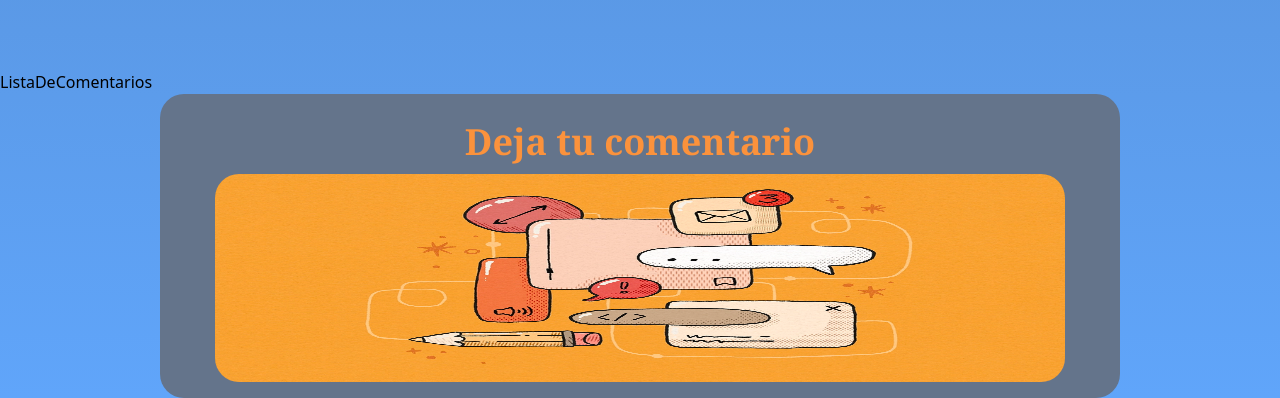
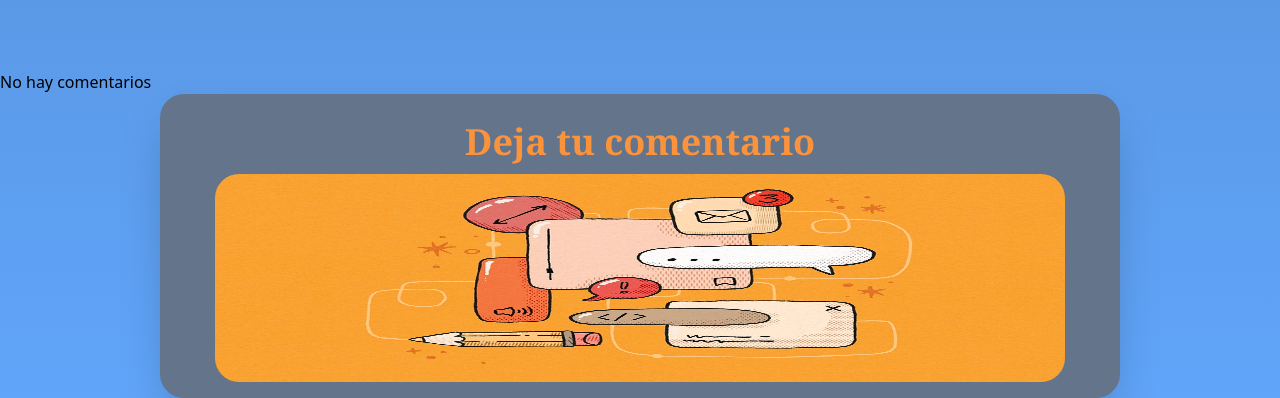
Before and after one commit to VinaEmiliano/practicasReactTailWind, a React (Vite) app in the folder PrimerTailwind/: page / in a window 1280 px wide. Shown: the part 2950-3348 px from the top of the page. Built offline with nearby package versions, Linux system fonts and the light colour scheme.

Commit message:
Nuevo commit Nuevo componente creado, modificacion de estilos

```diff
--- a/PrimerTailwind/src/App.jsx
+++ b/PrimerTailwind/src/App.jsx
@@ -12,6 +12,7 @@ function App() {
 
   const guardarComentarios = (comentario) => {
     comentario.id = generarId();
+    comentario.fecha = Date.now();
     setComentarios([...comentarios, comentario])
     setModal(false)
   }
@@ -20,7 +21,9 @@ function App() {
     <>
       <Header />
       <Body />
-      <ListaDeComentarios />
+      <ListaDeComentarios
+        comentarios= {comentarios}
+      />
       <Footer
         modal= {modal}
         setModal= {setModal}
--- /dev/null
+++ b/PrimerTailwind/src/components/Comentario.jsx
@@ -0,0 +1,19 @@
+import React from 'react'
+import { formatearFecha } from '../helpers'
+
+const Comentario = ({comentario}) => {
+    const {email, textArea, id, fecha} = comentario
+    return (
+        <div>
+            <div className=' flex flex-col mx-auto p-4 my-4 rounded-3xl w-3/4 border-4 shadow-2xl bg-slate-500 text-white font-semibold'>
+                <div className='flex space-x-20 border-b-2 py-1'>
+                <p className=''>{email}</p>
+                <p className='text-sm'>{formatearFecha(fecha)}</p>
+                </div>
+                <p className=' py-2'>{textArea}</p>
+            </div>
+        </div>
+    )
+}
+
+export default Comentario
--- a/PrimerTailwind/src/components/Footer.jsx
+++ b/PrimerTailwind/src/components/Footer.jsx
@@ -10,15 +10,14 @@ const Footer = ({modal,setModal,guardarComentarios}) => {
 
     return (
         <>
-
             <div>
                 {modal
                     ?
                     <VentanaModal modal= {modal} setModal={setModal} guardarComentarios={guardarComentarios}/>
                     :
-                    <div className="flex flex-col items-center mx-auto p-4 rounded-3xl w-3/4 bg-slate-500">
+                    <div className="flex flex-col items-center mx-auto p-4 rounded-3xl shadow-2xl w-3/4 bg-slate-500">
                     <p className="font-bold font-serif text-4xl text-orange-400 my-2 py-1">Deja tu comentario</p>
-                    <img src="../public/img4.webp" alt="comentarios" className="w-11/12 h-52 cursor-pointer hover:opacity-80  rounded-3xl " onClick={handleModal}/>
+                    <img src="../img4.webp" alt="comentarios" className="w-11/12 h-52 cursor-pointer hover:opacity-80  rounded-3xl " onClick={handleModal}/>
                     </div>
                 }
             </div>
--- a/PrimerTailwind/src/components/ListaDeComentarios.jsx
+++ b/PrimerTailwind/src/components/ListaDeComentarios.jsx
@@ -1,8 +1,19 @@
+import { useState } from "react"
+import Mensaje from "./Mensaje"
+import Comentario from "./Comentario"
 
+const ListaDeComentarios = ({comentarios}) => {
+    return (
+        <>
+            {comentarios.length ? 'Lista de comentarios' : 'No hay comentarios'}
 
-const ListaDeComentarios = () => {
-    return (
-        <div>ListaDeComentarios</div>
+            {comentarios.map( comentario => (
+                <Comentario
+                    key={comentario.id}
+                    comentario={comentario}
+                />
+            ))}
+        </>
     )
     }
 
--- a/PrimerTailwind/src/helpers/index.js
+++ b/PrimerTailwind/src/helpers/index.js
@@ -3,3 +3,13 @@ export const generarId = () => {
     const fecha = Date.now().toString(36)
     return random + fecha
 }
+
+export const formatearFecha = fecha => {
+    const fechaNueva = new Date(fecha);
+    const opciones = {
+        year: 'numeric',
+        month: 'long',
+        day: '2-digit',
+    }
+    return fechaNueva.toLocaleDateString('es-ES', opciones)
+}
```
